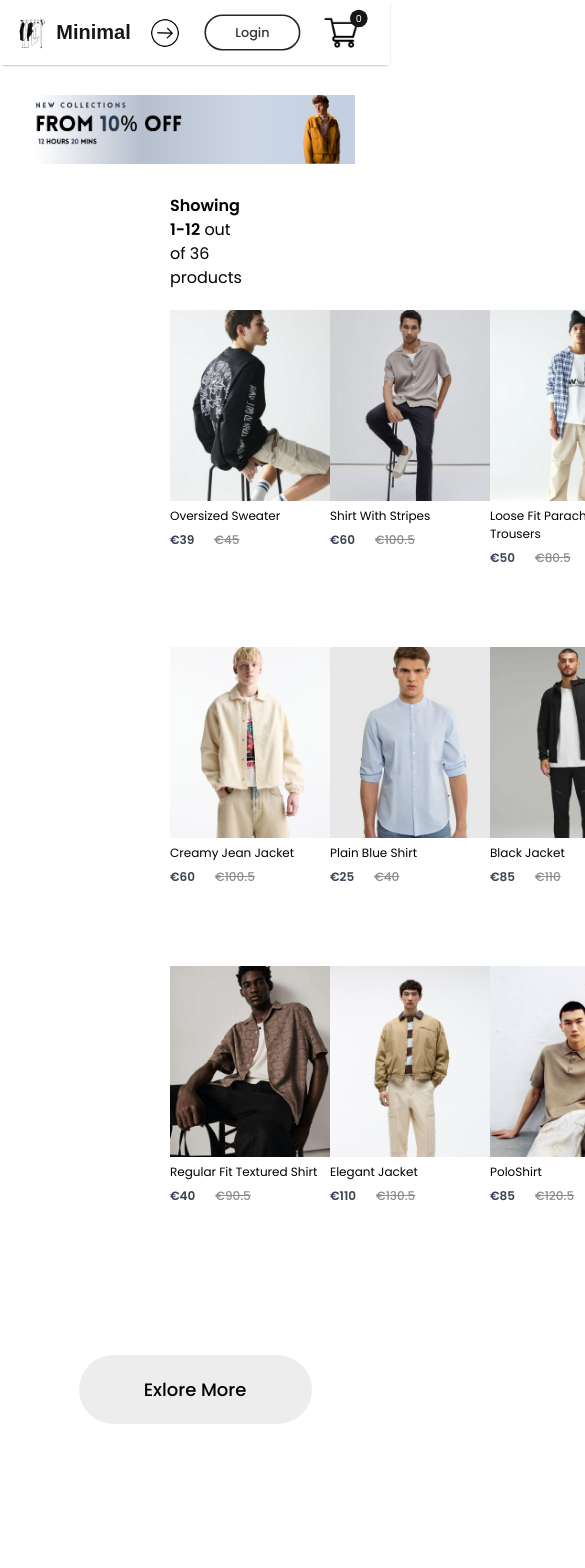
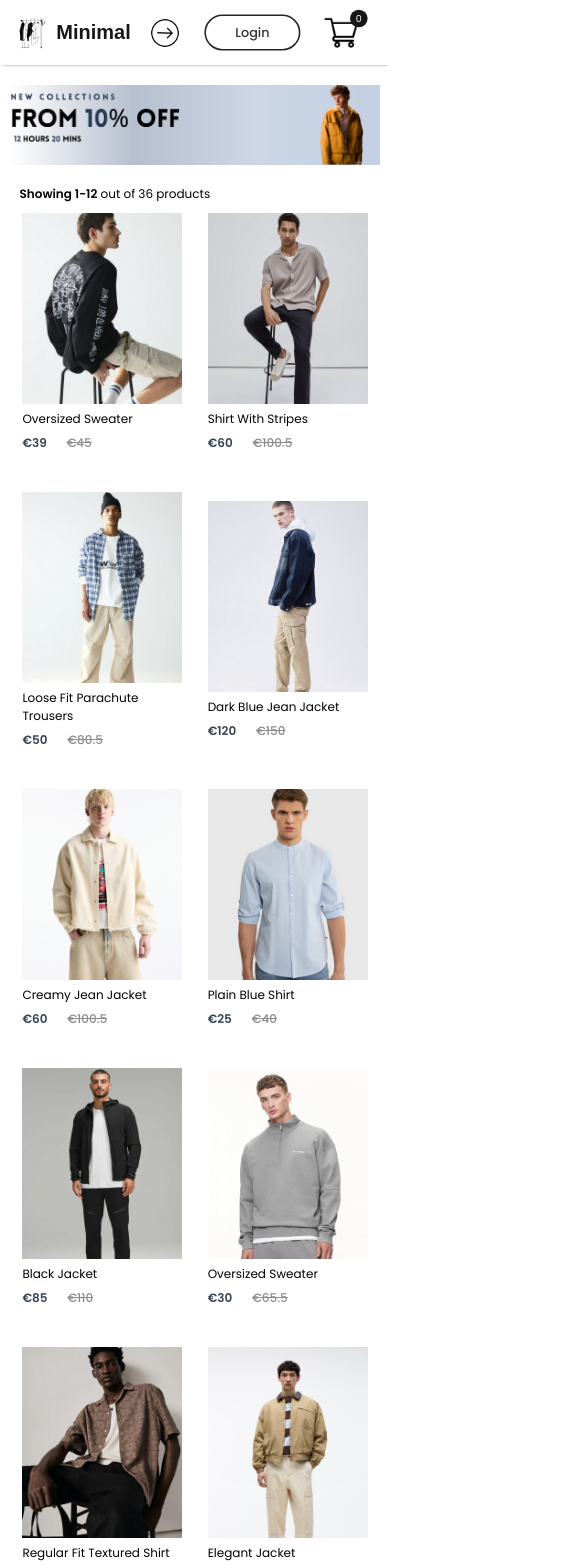
Before and after one commit to NadiasCodes/e-commerce-website-react, a React (Create React App) app: page /men in a window 390 px wide. Shown: the top 1568 px of the page, 585 px wide, since content can reach past the window. Built offline with nearby package versions, Linux system fonts and the light colour scheme; a web font is replaced by a local one.

Commit message:
added the media queries for the categories

```diff
--- a/src/Pages/CSS/ShopCategory.css
+++ b/src/Pages/CSS/ShopCategory.css
@@ -1,49 +1,98 @@
-.shopcategory-banner{
-display:block;
+.shopcategory-banner {
+  display: block;
   margin: 30px auto;
-width:82%;
+  width: 82%;
 }
 
-.shopcategory-indexSort
-{
-
-display:flex;
-margin:0px 170px;
+.shopcategory-indexSort {
+  display: flex;
+  margin: 0px 170px;
   justify-content: space-between;
   align-items: center;
 }
 
+.shopcategory-indexSort p span {
+  font-weight: 600;
+}
 
-.shopcategory-indexSort p span
-{font-weight: 600;}
-
-
-
-
-
-.shopcategory-products{
+.shopcategory-products {
   margin: 20px 170px;
   display: grid;
-grid-template-columns: repeat(4,1fr);
-row-gap:80px;
-
+  grid-template-columns: repeat(4, 1fr);
+  row-gap: 80px;
 }
 
-.shopcategory-loadmore{
-display:flex;
+.shopcategory-loadmore {
+  display: flex;
   justify-content: center;
   align-items: center;
   margin: 150px auto;
-width:233px;
-height:69px;
+  width: 233px;
+  height: 69px;
   border-radius: 75px;
   background: #ededed;
   font-size: 18px;
   font-weight: 500;
-
 }
 
-.shopcategory-loadmore:hover{filter: drop-shadow(0 0 0.75rem rgb(84, 88, 115));
+.shopcategory-loadmore:hover {
+  filter: drop-shadow(0 0 0.75rem rgb(84, 88, 115));
   transform: scale(1.1);
   transition: 500ms;
+  cursor: pointer;
 }
+
+@media (max-width: 1280px) {
+  .shopcategory-banner {
+    margin: 20px auto;
+    width: 90%;
+  }
+
+  .shopcategory-indexSort {
+    width: 90%;
+    margin: auto;
+  }
+
+  .shopcategory-indexSort p {
+    font-size: 12px;
+  }
+  .shopcategory-products {
+    width: 90%;
+    margin: 10px auto;
+    row-gap: 40px;
+  }
+
+  .shopcategory-products .item {
+    margin: auto;
+  }
+
+  .shopcategory-loadmore {
+    margin: 100px auto;
+    width: 200px;
+    height: 60px;
+    font-size: 16px;
+  }
+}
+
+@media (max-width: 800px) {
+  .shopcategory-banner {
+    width: 95%;
+  }
+
+  .shopcategory-products {
+    width: 95%;
+  }
+
+  .shopcategory-loadmore {
+    margin: 60px auto;
+    width: 150px;
+    height: 40px;
+    font-size: 13px;
+  }
+}
+
+@media (max-width: 500px){
+    .shopcategory-products{
+        grid-template-columns: repeat(2, 1fr);
+    }
+}
```
Lines whose indentation alone changed are shown as unchanged.
